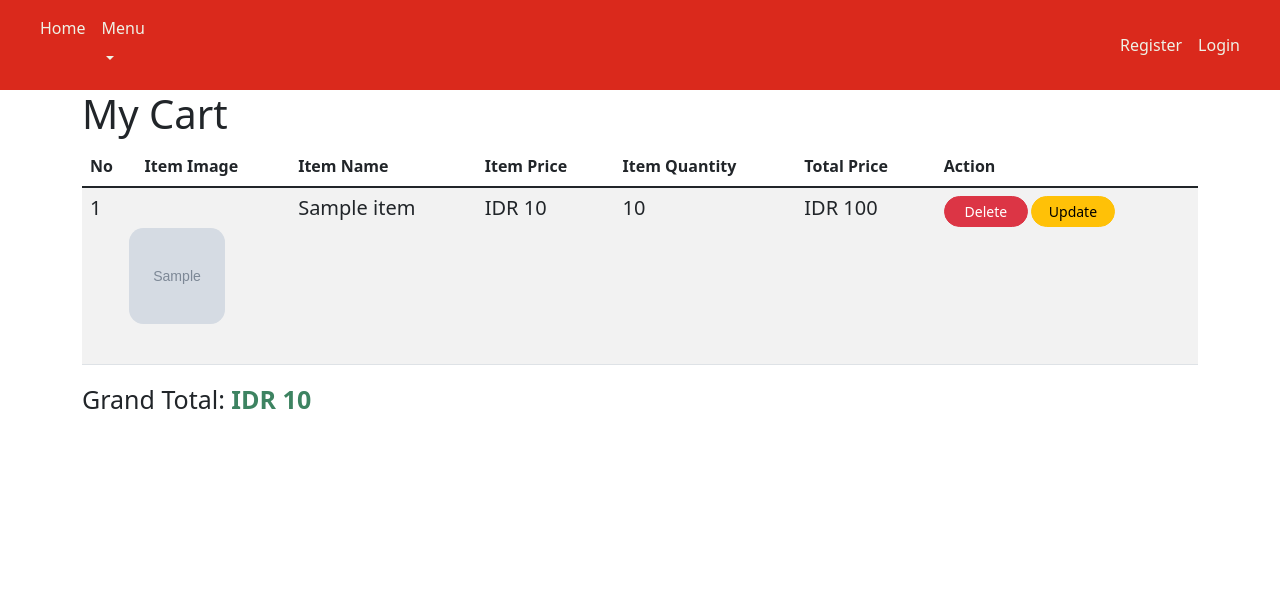
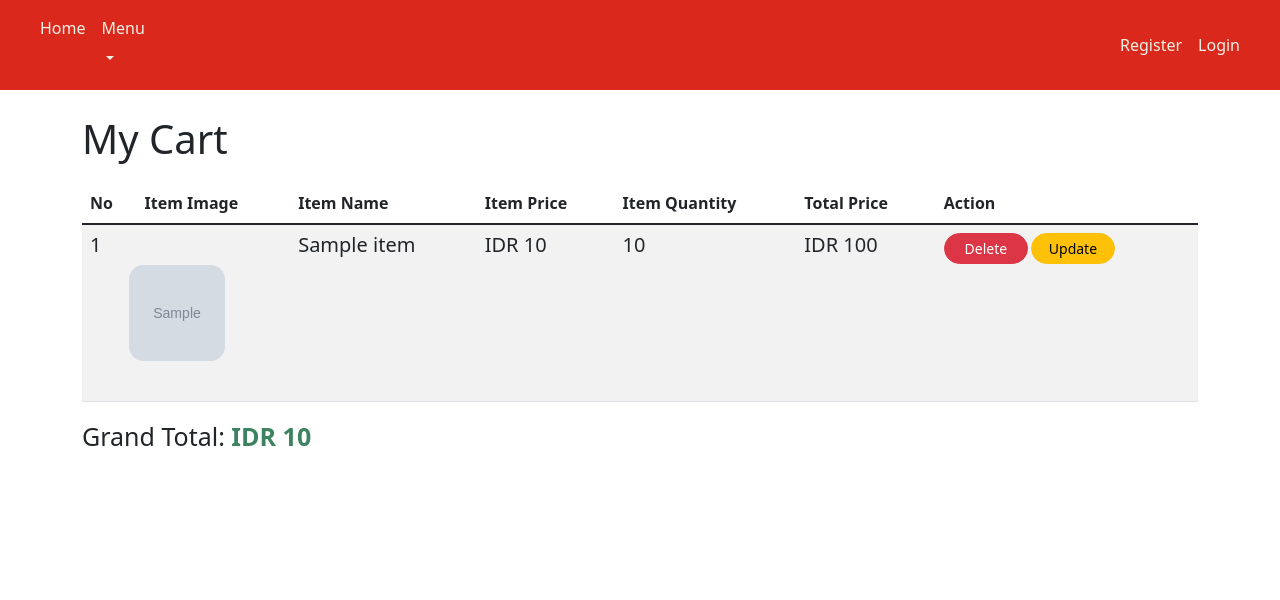
Before and after one commit to joshuasir/webprog-lec, a Laravel app: template resources/views/cart.blade.php in a window 1280 px wide. Shown: the top 600 px of the page. Run offline with Laravel 8, Linux system fonts and the light colour scheme; the template is opened without the code that fills it: most values are stand-ins (such as "Sample title", 1, 10 or a date in 2020); grey boxes marked "Sample" are stand-in pictures; data that the repository does not hold is empty; some libraries are stand-ins or nearby versions.

Commit message:
push lagi yak
ok yak

```diff
--- a/resources/views/cart.blade.php
+++ b/resources/views/cart.blade.php
@@ -8,7 +8,7 @@
 
 @section('content')
 <div class="container">
-  <h1> My Cart</h1>
+  <h1 style="margin-top: 25px"> My Cart</h1>
   @if($cartitems!=null && count($cartitems->cartDetail()->get())>0)
   @if(session()->has('success'))
   <div class="alert alert-dark alert-dismissible fade show d-flex" role="alert">
@@ -18,7 +18,7 @@
     </button>
   </div>
   @endif
-  <table class="table table-striped cart-table">
+  <table class="table table-striped cart-table" style="margin-top: 20px">
     <thead class="thead-dark">
       <tr>
         <th scope="col">No</th>
```
Also changed, not shown: resources/views/home.blade.php (+5 -2 lines).
